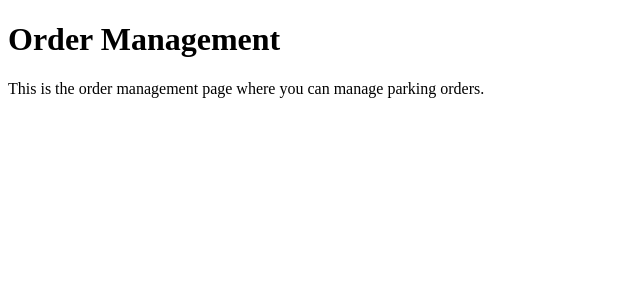
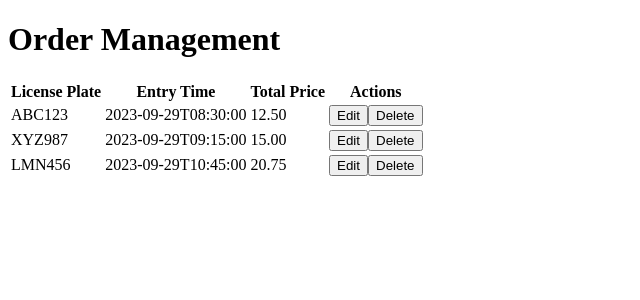
Before and after one commit to qwe2820435o2/its-parking-management-ui, a Next.js app: page /orders in a window 1280 px wide. Shown: the top 300 px of the page, without its empty margins (0-640 px from the left). Built offline with nearby package versions, Linux system fonts and the light colour scheme.

Commit message:
feat(orders): delete feature

```diff
--- a/src/pages/orders.tsx
+++ b/src/pages/orders.tsx
@@ -1,10 +1,89 @@
-import React from 'react';
+import React, {useState} from 'react';
+import {Table, TableBody, TableCell, TableHead, TableHeader, TableRow} from "@/components/ui/table";
+import {Button} from "@/components/ui/button";
+import {Dialog, DialogContent, DialogFooter, DialogHeader, DialogTitle} from "@/components/ui/dialog";
+
+interface Order {
+    plateNumber: string;
+    entryTime: string;
+    price: number;
+}
 
 const Orders = () => {
+
+    const [orders, setOrders] = useState<Order[]>([
+        {
+            plateNumber: 'ABC123',
+            entryTime: '2023-09-29T08:30:00',
+            price: 12.50,
+        },
+        {
+            plateNumber: 'XYZ987',
+            entryTime: '2023-09-29T09:15:00',
+            price: 15.00,
+        },
+        {
+            plateNumber: 'LMN456',
+            entryTime: '2023-09-29T10:45:00',
+            price: 20.75,
+        },
+    ]);
+
+    const [selectedOrder, setSelectedOrder] = useState<Order | null>(null);
+    const [isDeleteModalOpen, setIsDeleteModalOpen] = useState(false);
+
+    const handleDeleteClick = (order: Order) => {
+        setSelectedOrder(order);
+        setIsDeleteModalOpen(true);
+    }
+
+    const confirmDelete = () => {
+        setOrders(orders.filter(order => order !== selectedOrder));
+        setIsDeleteModalOpen(false);
+    }
+
     return (
-        <div>
-            <h1 className="text-2xl font-bold">Order Management</h1>
-            <p>This is the order management page where you can manage parking orders.</p>
+        <div className="max-w-4xl mx-auto p-6 bg-white shadow-md rounded-lg">
+            <h1 className="text-2xl font-bold mb-4">Order Management</h1>
+
+            <Table>
+                <TableHeader>
+                    <TableRow>
+                        <TableHead>License Plate</TableHead>
+                        <TableHead>Entry Time</TableHead>
+                        <TableHead>Total Price</TableHead>
+                        <TableHead className="px-4">Actions</TableHead>
+                    </TableRow>
+                </TableHeader>
+
+                <TableBody>
+                    {orders.map((order, index) => (
+                        <TableRow key={index}>
+                            <TableCell>{order.plateNumber}</TableCell>
+                            <TableCell>{order.entryTime}</TableCell>
+                            <TableCell>{order.price.toFixed(2)}</TableCell>
+                            <TableCell>
+                                    <Button variant="ghost" className="mr-4">Edit</Button>
+                                    <Button variant="destructive" onClick={()=>handleDeleteClick(order)}>Delete</Button>
+
+                            </TableCell>
+                        </TableRow>
+                    ))}
+                </TableBody>
+            </Table>
+
+            <Dialog open={isDeleteModalOpen} onOpenChange={setIsDeleteModalOpen}>
+                <DialogContent>
+                    <DialogHeader>
+                        <DialogTitle>Confirm Deletion</DialogTitle>
+                    </DialogHeader>
+                    <p>Delete this order?</p>
+                    <DialogFooter>
+                        <Button variant="destructive" onClick={confirmDelete}>Yes</Button>
+                        <Button variant="ghost" onClick={()=> setIsDeleteModalOpen(false)}>Cancel</Button>
+                    </DialogFooter>
+                </DialogContent>
+            </Dialog>
         </div>
     );
 };
```
Also changed, not shown: src/pages/camara.tsx (+2 -20 lines).
